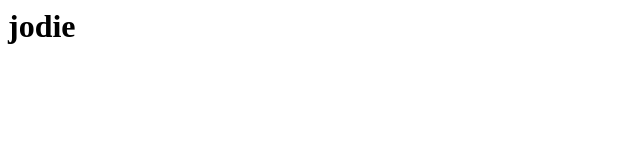
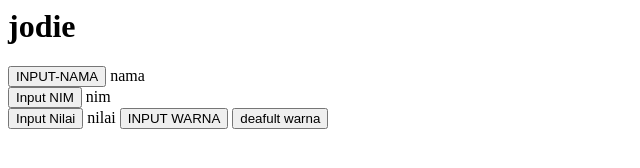
Before and after one commit to jessiemanopo2112/LP7_1700484, a plain HTML site: page index.html in a window 1280 px wide. Shown: the whole page, without its empty margins (0-640 px from the left). Drawn offline with Linux system fonts and the light colour scheme.

Commit message:
tombol mahasiswa

```diff
--- /dev/null
+++ b/Input_Data.js
@@ -0,0 +1,25 @@
+function inputNama(){
+    var namaMHS=document.getElementById("namaMHS");
+    var nama=prompt("input nama: ", );
+    namaMHS.innerHTML= nama;
+    console.log(nama);
+
+};
+function inputNIM(){
+    var nimMHS=document.getElementById("nimMHS");
+    var nim=prompt("input nim: ", );
+    nimMHS.innerHTML= nim;
+    console.log(nim);
+};
+function inputNilai(){
+    var nilaiMHS=document.getElementById("nilaiMHS");
+    var nilai=prompt("input nilai: ", );
+    nilaiMHS.innerHTML= nilai;
+    console.log(nilai);
+}
+
+function inputWarna(){
+    var warnaBCK=document.getElementById("ubahBCK");
+    var warna=prompt("Masukan Warna: ", );
+    warnaBCK.style.backgroundColor= warna;
+}
--- /dev/null
+++ b/index.css
@@ -0,0 +1,3 @@
+#ubahBCK{
+    background-color: red;
+}
--- a/index.html
+++ b/index.html
@@ -6,8 +6,25 @@
     <title>Document</title>
 </head>
 
-<body>
+<body id="ubahBCK">
     <h1>jodie</h1>
+    <button id="inputNAMA" onclick="inputNama()">
+        INPUT-NAMA
+    </button>
+    <span id="namaMHS">nama</span><br>
+    <button id="inputNIM" onclick="inputNIM()">Input NIM</button>
+    <span id="nimMHS">nim</span><br>
+    <button id="inputNILAI" onclick="inputNilai()">
+        Input Nilai
+    </button>
+    <span id="nilaiMHS">nilai</span>
+    <script src="Input_Data.js"></script>
+    <button id="warna" onclick="inputWarna()">
+        INPUT WARNA
+    </button>
+    <button id="deafult" onclick="deafultWarna()">
+        deafult warna
+    </button>
 </body>
 
 </html>
```
